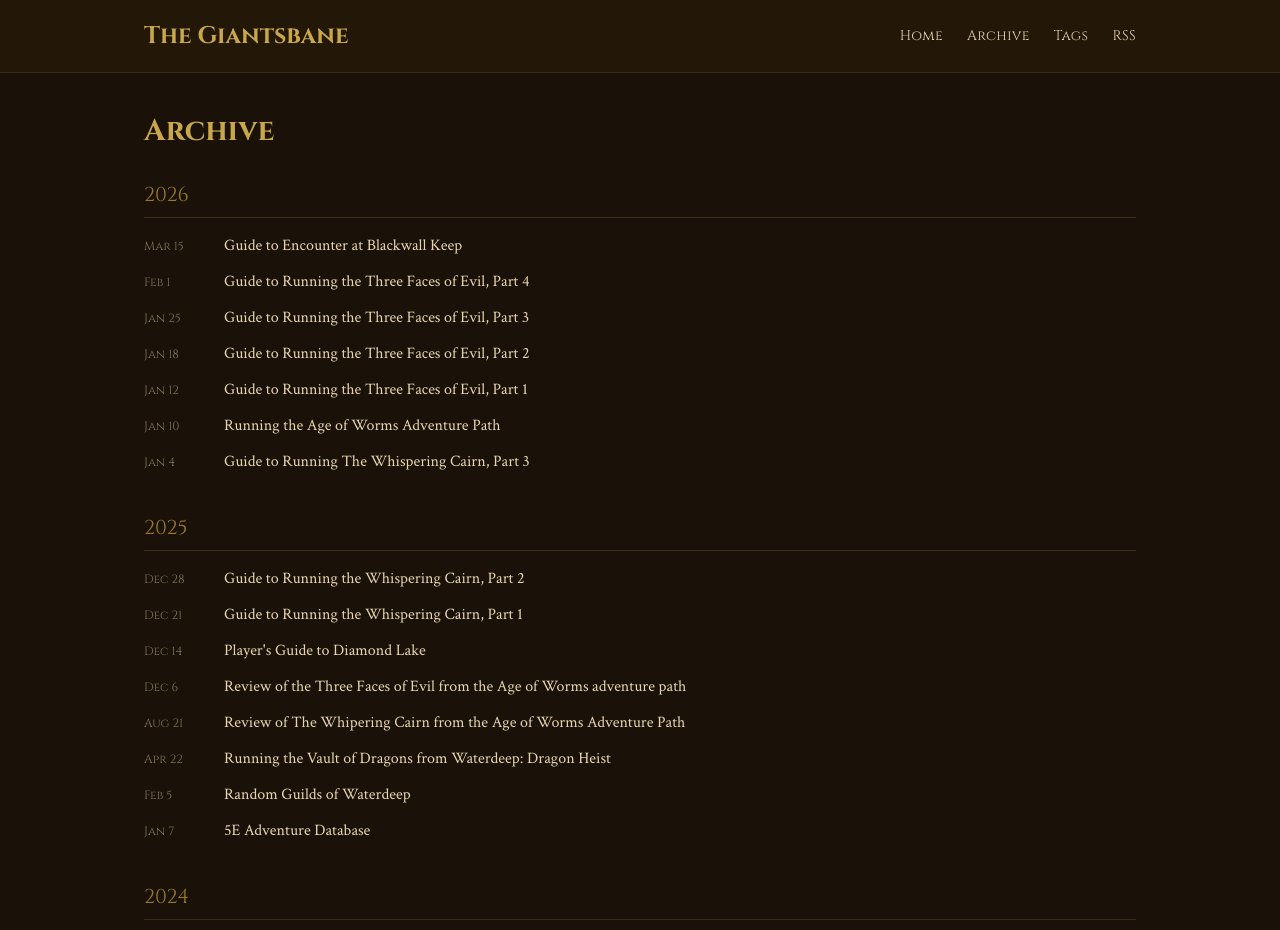
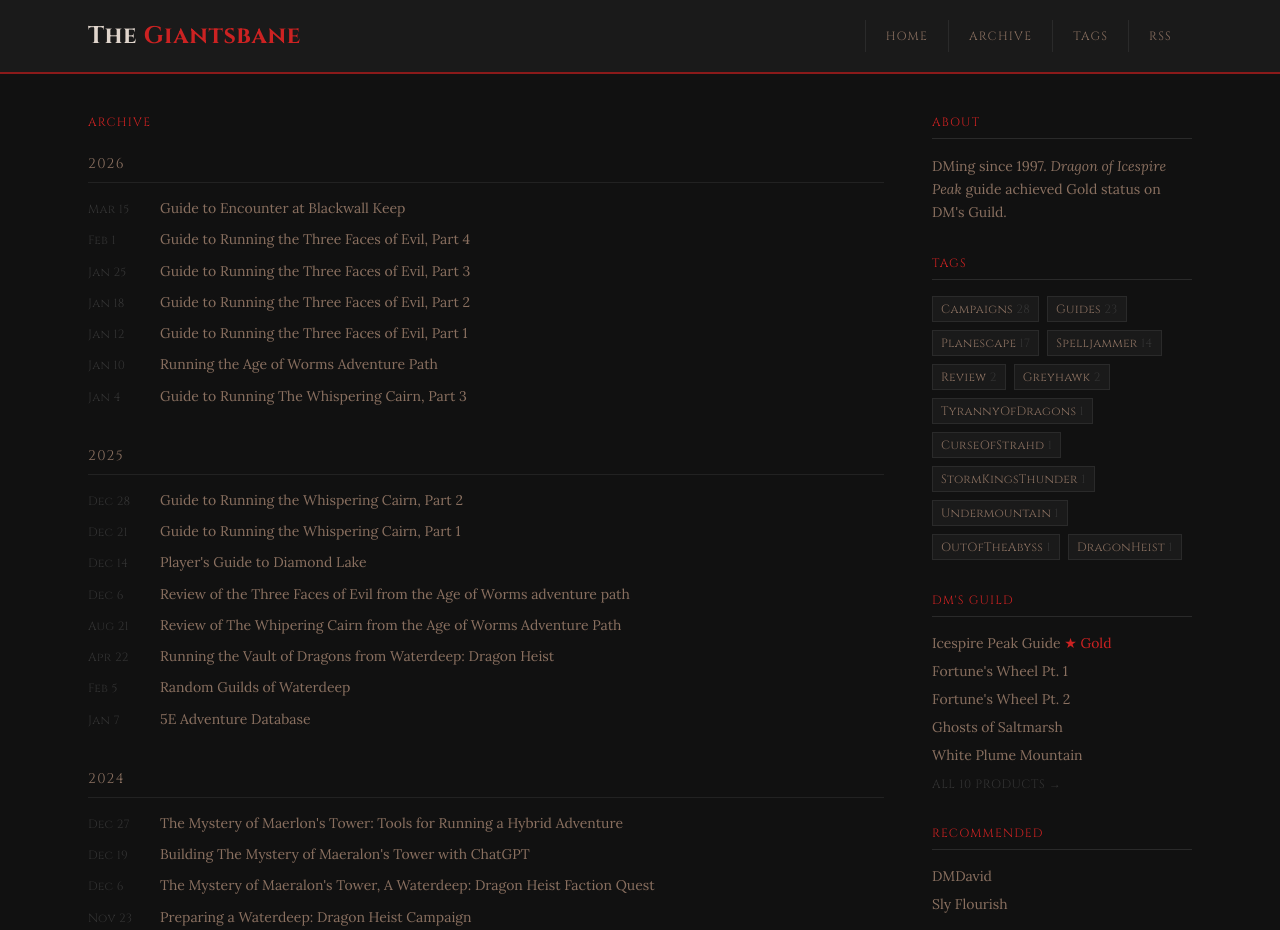
Before and after one commit to lcockerham/the-giantsbane, an Astro site: page /archive in a window 1280 px wide. Shown: the top 930 px of the page. Built offline with nearby package versions, Linux system fonts and the light colour scheme; Astro itself is replaced by a stand-in of ours.

Commit message:
Apply Blood & Iron theme
Near-black background, crimson red accents, Cinzel + Lora typography.
Adds right sidebar with tags, DM's Guild links, and about blurb.
Replaces card grid with clean post list layout.

Co-Authored-By: Claude Sonnet 4.6 <noreply@anthropic.com>

```diff
--- /dev/null
+++ b/src/components/Sidebar.astro
@@ -0,0 +1,59 @@
+---
+import { getCollection } from 'astro:content';
+
+const allPosts = await getCollection('posts', ({ data }) => !data.draft);
+
+const tagCounts = allPosts.reduce<Record<string, number>>((acc, post) => {
+  for (const tag of post.data.tags) {
+    acc[tag] = (acc[tag] ?? 0) + 1;
+  }
+  return acc;
+}, {});
+
+const topTags = Object.entries(tagCounts)
+  .sort((a, b) => b[1] - a[1])
+  .slice(0, 12);
+---
+
+<aside class="space-y-8">
+  <div>
+    <h3 class="font-cinzel text-xs tracking-widest uppercase text-crimson border-b border-pit-600 pb-2 mb-4">About</h3>
+    <p class="text-dim text-sm leading-relaxed font-lora">
+      DMing since 1997. <em>Dragon of Icespire Peak</em> guide achieved Gold status on DM's Guild.
+    </p>
+  </div>
+
+  <div>
+    <h3 class="font-cinzel text-xs tracking-widest uppercase text-crimson border-b border-pit-600 pb-2 mb-4">Tags</h3>
+    <div class="flex flex-wrap gap-2">
+      {topTags.map(([tag, count]) => (
+        <a
+          href={`/tags/${tag.toLowerCase()}`}
+          class="font-cinzel text-xs tracking-wide bg-pit-800 border border-pit-600 px-2 py-1 text-dim hover:text-crimson hover:border-crimson-dark transition-colors"
+        >
+          {tag} <span class="text-pit-500">{count}</span>
+        </a>
+      ))}
+    </div>
+  </div>
+
+  <div>
+    <h3 class="font-cinzel text-xs tracking-widest uppercase text-crimson border-b border-pit-600 pb-2 mb-4">DM's Guild</h3>
+    <ul class="space-y-2 text-sm font-lora">
+      <li><a href="https://www.dmsguild.com/product/339739/DMs-Guide-to-Dragon-of-Icespire-Peak" target="_blank" rel="noopener" class="text-dim hover:text-ink transition-colors">Icespire Peak Guide <span class="text-crimson">★ Gold</span></a></li>
+      <li><a href="https://www.dmsguild.com/product/471844/DMs-Guide-to-Turn-of-Fortunes-Wheel-Part-1" target="_blank" rel="noopener" class="text-dim hover:text-ink transition-colors">Fortune's Wheel Pt. 1</a></li>
+      <li><a href="https://www.dmsguild.com/product/492360/DMs-Guide-to-Turn-of-Fortunes-Wheel-Part-2" target="_blank" rel="noopener" class="text-dim hover:text-ink transition-colors">Fortune's Wheel Pt. 2</a></li>
+      <li><a href="https://www.dmsguild.com/product/421692/Ghosts-of-Saltmarsh-Encounters" target="_blank" rel="noopener" class="text-dim hover:text-ink transition-colors">Ghosts of Saltmarsh</a></li>
+      <li><a href="https://www.dmsguild.com/product/383936/Return-to-White-Plume-Mountain-5E-Conversion" target="_blank" rel="noopener" class="text-dim hover:text-ink transition-colors">White Plume Mountain</a></li>
+      <li><a href="https://www.dmsguild.com/browse.php?author=Lucas+Cockerham" target="_blank" rel="noopener" class="text-pit-500 hover:text-dim transition-colors text-xs font-cinzel tracking-wider uppercase">All 10 products →</a></li>
+    </ul>
+  </div>
+
+  <div>
+    <h3 class="font-cinzel text-xs tracking-widest uppercase text-crimson border-b border-pit-600 pb-2 mb-4">Recommended</h3>
+    <ul class="space-y-2 text-sm font-lora">
+      <li><a href="https://dmdavid.com" target="_blank" rel="noopener" class="text-dim hover:text-ink transition-colors">DMDavid</a></li>
+      <li><a href="https://slyflourish.com" target="_blank" rel="noopener" class="text-dim hover:text-ink transition-colors">Sly Flourish</a></li>
+    </ul>
+  </div>
+</aside>
--- a/src/layouts/BaseLayout.astro
+++ b/src/layouts/BaseLayout.astro
@@ -19,61 +19,35 @@ const canonicalURL = new URL(Astro.url.pathname, Astro.site);
     <link rel="preconnect" href="https://fonts.googleapis.com" />
     <link rel="preconnect" href="https://fonts.gstatic.com" crossorigin />
     <link
-      href="https://fonts.googleapis.com/css2?family=Cinzel:wght@400;600;700&family=Crimson+Text:ital,wght@0,400;0,600;1,400&display=swap"
+      href="https://fonts.googleapis.com/css2?family=Cinzel:wght@400;600;700&family=Lora:ital,wght@0,400;0,600;1,400&display=swap"
       rel="stylesheet"
     />
     <link rel="alternate" type="application/rss+xml" title="The Giantsbane" href="/rss.xml" />
     <title>{title === 'The Giantsbane' ? title : `${title} | The Giantsbane`}</title>
   </head>
-  <body class="bg-stone-950 text-parchment min-h-screen flex flex-col font-crimson">
-    <header class="border-b border-stone-700 bg-stone-900">
-      <div class="max-w-5xl mx-auto px-4 py-5 flex flex-col sm:flex-row sm:items-center sm:justify-between gap-4">
-        <a href="/" class="font-cinzel text-2xl font-bold text-gold hover:text-gold-light transition-colors no-underline">
-          The Giantsbane
+  <body class="bg-pit-900 text-ink min-h-screen flex flex-col font-lora">
+    <header class="bg-pit-800 border-b-2 border-crimson-dark">
+      <div class="max-w-6xl mx-auto px-6 py-5 flex items-center justify-between">
+        <a href="/" class="font-cinzel text-2xl font-bold tracking-wide no-underline">
+          The <span class="text-crimson">Giantsbane</span>
         </a>
-        <nav class="flex gap-6 font-cinzel text-sm tracking-wide">
-          <a href="/" class="text-parchment hover:text-gold transition-colors">Home</a>
-          <a href="/archive" class="text-parchment hover:text-gold transition-colors">Archive</a>
-          <a href="/tags" class="text-parchment hover:text-gold transition-colors">Tags</a>
-          <a href="/rss.xml" class="text-parchment hover:text-gold transition-colors">RSS</a>
+        <nav class="flex items-stretch font-cinzel text-xs tracking-widest uppercase">
+          <a href="/" class="text-dim hover:text-crimson hover:bg-pit-700 px-5 py-2 border-l border-pit-600 transition-colors">Home</a>
+          <a href="/archive" class="text-dim hover:text-crimson hover:bg-pit-700 px-5 py-2 border-l border-pit-600 transition-colors">Archive</a>
+          <a href="/tags" class="text-dim hover:text-crimson hover:bg-pit-700 px-5 py-2 border-l border-pit-600 transition-colors">Tags</a>
+          <a href="/rss.xml" class="text-dim hover:text-crimson hover:bg-pit-700 px-5 py-2 border-l border-pit-600 transition-colors">RSS</a>
         </nav>
       </div>
     </header>
 
-    <main class="flex-1 max-w-5xl mx-auto w-full px-4 py-10">
+    <main class="flex-1 max-w-6xl mx-auto w-full px-6 py-10">
       <slot />
     </main>
 
-    <footer class="border-t border-stone-700 bg-stone-900 mt-10">
-      <div class="max-w-5xl mx-auto px-4 py-8 grid sm:grid-cols-3 gap-8 text-sm">
-        <div>
-          <h3 class="font-cinzel text-gold font-semibold mb-3">About</h3>
-          <p class="text-parchment/80 leading-relaxed">
-            Lucas Cockerham has been DMing since 1997. His guide to
-            <em>Dragon of Icespire Peak</em> achieved Gold status on DM's Guild.
-          </p>
-        </div>
-        <div>
-          <h3 class="font-cinzel text-gold font-semibold mb-3">On DM's Guild</h3>
-          <ul class="space-y-1 text-parchment/80">
-            <li><a href="https://www.dmsguild.com/product/339739/DMs-Guide-to-Dragon-of-Icespire-Peak" target="_blank" rel="noopener" class="hover:text-gold transition-colors">Dragon of Icespire Peak Guide ★ Gold</a></li>
-            <li><a href="https://www.dmsguild.com/product/471844/DMs-Guide-to-Turn-of-Fortunes-Wheel-Part-1" target="_blank" rel="noopener" class="hover:text-gold transition-colors">Turn of Fortune's Wheel Pt. 1</a></li>
-            <li><a href="https://www.dmsguild.com/product/492360/DMs-Guide-to-Turn-of-Fortunes-Wheel-Part-2" target="_blank" rel="noopener" class="hover:text-gold transition-colors">Turn of Fortune's Wheel Pt. 2</a></li>
-            <li><a href="https://www.dmsguild.com/product/421692/Ghosts-of-Saltmarsh-Encounters" target="_blank" rel="noopener" class="hover:text-gold transition-colors">Ghosts of Saltmarsh Encounters</a></li>
-            <li><a href="https://www.dmsguild.com/product/383936/Return-to-White-Plume-Mountain-5E-Conversion" target="_blank" rel="noopener" class="hover:text-gold transition-colors">Return to White Plume Mountain</a></li>
-            <li><a href="https://www.dmsguild.com/browse.php?author=Lucas+Cockerham" target="_blank" rel="noopener" class="hover:text-gold transition-colors text-parchment/50">All 10 products →</a></li>
-          </ul>
-        </div>
-        <div>
-          <h3 class="font-cinzel text-gold font-semibold mb-3">Recommended</h3>
-          <ul class="space-y-1 text-parchment/80">
-            <li><a href="https://dmdavid.com" target="_blank" rel="noopener" class="hover:text-gold transition-colors">DMDavid</a></li>
-            <li><a href="https://slyflourish.com" target="_blank" rel="noopener" class="hover:text-gold transition-colors">Sly Flourish</a></li>
-          </ul>
-        </div>
-      </div>
-      <div class="text-center text-parchment/40 text-xs pb-6 font-cinzel">
-        &copy; {new Date().getFullYear()} Lucas Cockerham
+    <footer class="bg-pit-800 border-t-2 border-crimson-dark mt-10">
+      <div class="max-w-6xl mx-auto px-6 py-5 flex justify-between items-center font-cinzel text-xs tracking-widest uppercase text-pit-500">
+        <span>The Giantsbane</span>
+        <span>&copy; {new Date().getFullYear()} Lucas Cockerham</span>
       </div>
     </footer>
   </body>
--- a/src/pages/archive.astro
+++ b/src/pages/archive.astro
@@ -1,11 +1,11 @@
 ---
 import { getCollection } from 'astro:content';
 import BaseLayout from '../layouts/BaseLayout.astro';
+import Sidebar from '../components/Sidebar.astro';
 
 const allPosts = await getCollection('posts', ({ data }) => !data.draft);
 const posts = allPosts.sort((a, b) => b.data.date.getTime() - a.data.date.getTime());
 
-// Group by year
 const byYear = posts.reduce<Record<number, typeof posts>>((acc, post) => {
   const year = post.data.date.getFullYear();
   if (!acc[year]) acc[year] = [];
@@ -17,22 +17,21 @@ const years = Object.keys(byYear).map(Number).sort((a, b) => b - a);
 ---
 
 <BaseLayout title="Archive">
-  <h1 class="font-cinzel text-3xl font-bold text-gold mb-8">Archive</h1>
+  <div class="grid grid-cols-1 lg:grid-cols-[1fr_260px] gap-12">
+    <div>
+      <p class="font-cinzel text-xs tracking-widest uppercase text-crimson mb-6">Archive</p>
 
       {years.map((year) => (
         <section class="mb-10">
-      <h2 class="font-cinzel text-xl text-gold-dark border-b border-stone-700 pb-2 mb-4">{year}</h2>
+          <h2 class="font-cinzel text-sm tracking-widest uppercase text-dim border-b border-pit-700 pb-2 mb-4">{year}</h2>
           <ul class="space-y-3">
             {byYear[year].map((post) => {
               const slug = post.id.replace(/\.md$/, '').replace(/^\d{4}-\d{2}-\d{2}-/, '');
-          const date = post.data.date.toLocaleDateString('en-US', {
-            month: 'short',
-            day: 'numeric',
-          });
+              const date = post.data.date.toLocaleDateString('en-US', { month: 'short', day: 'numeric' });
               return (
                 <li class="flex gap-4 items-baseline">
-              <span class="font-cinzel text-xs text-parchment/50 w-16 shrink-0">{date}</span>
-              <a href={`/posts/${slug}`} class="text-parchment hover:text-gold transition-colors font-crimson">
+                  <span class="font-cinzel text-xs text-pit-500 w-14 shrink-0 tracking-wide">{date}</span>
+                  <a href={`/posts/${slug}`} class="font-lora text-dim hover:text-ink transition-colors text-sm leading-snug">
                     {post.data.title}
                   </a>
                 </li>
@@ -41,4 +40,7 @@ const years = Object.keys(byYear).map(Number).sort((a, b) => b - a);
           </ul>
         </section>
       ))}
+    </div>
+    <Sidebar />
+  </div>
 </BaseLayout>
--- a/src/pages/index.astro
+++ b/src/pages/index.astro
@@ -2,20 +2,23 @@
 import { getCollection } from 'astro:content';
 import BaseLayout from '../layouts/BaseLayout.astro';
 import PostCard from '../components/PostCard.astro';
+import Sidebar from '../components/Sidebar.astro';
 
 const allPosts = await getCollection('posts', ({ data }) => !data.draft);
 const posts = allPosts.sort((a, b) => b.data.date.getTime() - a.data.date.getTime());
 ---
 
 <BaseLayout title="The Giantsbane">
-  <div class="mb-8">
-    <h1 class="font-cinzel text-4xl font-bold text-gold mb-2">The Giantsbane</h1>
-    <p class="text-parchment/70 text-lg font-crimson">
-      A dungeon master's resource for running published D&D adventures — guides, reviews, and 5e conversions.
-    </p>
-  </div>
-
-  <div class="grid gap-4 sm:grid-cols-2">
-    {posts.map((post) => <PostCard post={post} />)}
+  <div class="grid grid-cols-1 lg:grid-cols-[1fr_260px] gap-12">
+    <div>
+      <div class="mb-6 pb-4 border-b border-pit-700">
+        <p class="font-cinzel text-xs tracking-widest uppercase text-crimson mb-1">Latest Posts</p>
+        <p class="text-dim text-sm font-lora italic">Guides, reviews, and 5e conversions for dungeon masters</p>
+      </div>
+      <div>
+        {posts.map((post) => <PostCard post={post} />)}
+      </div>
+    </div>
+    <Sidebar />
   </div>
 </BaseLayout>
--- a/src/pages/tags/index.astro
+++ b/src/pages/tags/index.astro
@@ -1,6 +1,7 @@
 ---
 import { getCollection } from 'astro:content';
 import BaseLayout from '../../layouts/BaseLayout.astro';
+import Sidebar from '../../components/Sidebar.astro';
 
 const allPosts = await getCollection('posts', ({ data }) => !data.draft);
 
@@ -15,17 +16,21 @@ const tags = Object.entries(tagCounts).sort((a, b) => b[1] - a[1]);
 ---
 
 <BaseLayout title="Tags">
-  <h1 class="font-cinzel text-3xl font-bold text-gold mb-8">Tags</h1>
-
+  <div class="grid grid-cols-1 lg:grid-cols-[1fr_260px] gap-12">
+    <div>
+      <p class="font-cinzel text-xs tracking-widest uppercase text-crimson mb-6">Tags</p>
       <div class="flex flex-wrap gap-3">
         {tags.map(([tag, count]) => (
           <a
             href={`/tags/${tag.toLowerCase()}`}
-        class="font-cinzel text-sm border border-stone-600 px-3 py-1.5 rounded text-gold hover:border-gold hover:bg-stone-800 transition-colors flex items-center gap-2"
+            class="font-cinzel text-xs tracking-wider uppercase border border-pit-600 px-3 py-2 text-dim hover:text-crimson hover:border-crimson-dark bg-pit-800 transition-colors flex items-center gap-2"
           >
             {tag}
-        <span class="text-parchment/50 text-xs">{count}</span>
+            <span class="text-pit-500">{count}</span>
           </a>
         ))}
       </div>
+    </div>
+    <Sidebar />
+  </div>
 </BaseLayout>
--- a/tailwind.config.mjs
+++ b/tailwind.config.mjs
@@ -4,54 +4,66 @@ export default {
   theme: {
     extend: {
       colors: {
-        parchment: '#e8d5b0',
-        gold: {
-          DEFAULT: '#c9a84c',
-          light: '#e8c96a',
-          dark: '#9a7a2a',
+        ink: '#e0d5cc',
+        crimson: {
+          DEFAULT: '#cc2222',
+          dark: '#8b1a1a',
+          muted: '#7a3030',
         },
-        stone: {
-          950: '#1a1209',
-          900: '#231808',
-          800: '#2d2010',
-          700: '#3d2d18',
-          600: '#574230',
+        pit: {
+          950: '#0d0d0d',
+          900: '#111111',
+          800: '#1a1a1a',
+          700: '#222222',
+          600: '#2a2a2a',
+          500: '#333333',
         },
+        dim: '#8a7060',
       },
       fontFamily: {
         cinzel: ['Cinzel', 'serif'],
-        crimson: ['"Crimson Text"', 'Georgia', 'serif'],
+        lora: ['Lora', 'Georgia', 'serif'],
       },
       typography: (theme) => ({
-        giantsbane: {
+        blood: {
           css: {
-            '--tw-prose-body': theme('colors.parchment'),
-            '--tw-prose-headings': theme('colors.gold.DEFAULT'),
-            '--tw-prose-links': theme('colors.gold.light'),
-            '--tw-prose-bold': theme('colors.parchment'),
-            '--tw-prose-bullets': theme('colors.gold.dark'),
-            '--tw-prose-hr': theme('colors.stone.700'),
-            '--tw-prose-quotes': theme('colors.parchment'),
-            '--tw-prose-quote-borders': theme('colors.gold.dark'),
-            '--tw-prose-code': theme('colors.gold.light'),
-            '--tw-prose-th-borders': theme('colors.stone.600'),
-            '--tw-prose-td-borders': theme('colors.stone.700'),
-            'font-family': theme('fontFamily.crimson').join(', '),
-            'font-size': '1.125rem',
-            'line-height': '1.8',
-            h1: { 'font-family': theme('fontFamily.cinzel').join(', ') },
-            h2: { 'font-family': theme('fontFamily.cinzel').join(', ') },
-            h3: { 'font-family': theme('fontFamily.cinzel').join(', ') },
+            '--tw-prose-body': theme('colors.ink'),
+            '--tw-prose-headings': theme('colors.ink'),
+            '--tw-prose-links': theme('colors.crimson.DEFAULT'),
+            '--tw-prose-bold': theme('colors.ink'),
+            '--tw-prose-bullets': theme('colors.crimson.muted'),
+            '--tw-prose-hr': theme('colors.pit.600'),
+            '--tw-prose-quotes': theme('colors.dim'),
+            '--tw-prose-quote-borders': theme('colors.crimson.dark'),
+            '--tw-prose-code': theme('colors.crimson.DEFAULT'),
+            '--tw-prose-th-borders': theme('colors.pit.500'),
+            '--tw-prose-td-borders': theme('colors.pit.600'),
+            'font-family': theme('fontFamily.lora').join(', '),
+            'font-size': '1.1rem',
+            'line-height': '1.85',
+            h1: { 'font-family': theme('fontFamily.cinzel').join(', '), 'font-weight': '600' },
+            h2: { 'font-family': theme('fontFamily.cinzel').join(', '), 'font-weight': '600' },
+            h3: { 'font-family': theme('fontFamily.cinzel').join(', '), 'font-weight': '600' },
             h4: { 'font-family': theme('fontFamily.cinzel').join(', ') },
-            'ul > li::marker': { color: theme('colors.gold.dark') },
-            a: { 'text-decoration': 'none', 'border-bottom': `1px solid ${theme('colors.gold.dark')}` },
-            'a:hover': { 'border-bottom-color': theme('colors.gold.light') },
+            a: {
+              color: theme('colors.crimson.DEFAULT'),
+              'text-decoration': 'none',
+              'border-bottom': `1px solid ${theme('colors.crimson.dark')}`,
+            },
+            'a:hover': {
+              color: '#e04444',
+              'border-bottom-color': theme('colors.crimson.DEFAULT'),
+            },
             blockquote: {
-              'background-color': theme('colors.stone.800'),
-              'border-left-color': theme('colors.gold.dark'),
+              'background-color': theme('colors.pit.800'),
+              'border-left-color': theme('colors.crimson.dark'),
               padding: '0.75rem 1.25rem',
               'border-radius': '0 0.375rem 0.375rem 0',
+              'font-style': 'italic',
+              color: theme('colors.dim'),
             },
+            'ul > li::marker': { color: theme('colors.crimson.muted') },
+            'ol > li::marker': { color: theme('colors.crimson.muted') },
           },
         },
       }),
```
Also changed, not shown: src/components/PostCard.astro (+7 -9 lines), src/layouts/PostLayout.astro (+20 -9 lines), src/pages/tags/[tag].astro (+13 -11 lines). Lines whose indentation alone changed are shown as unchanged.
